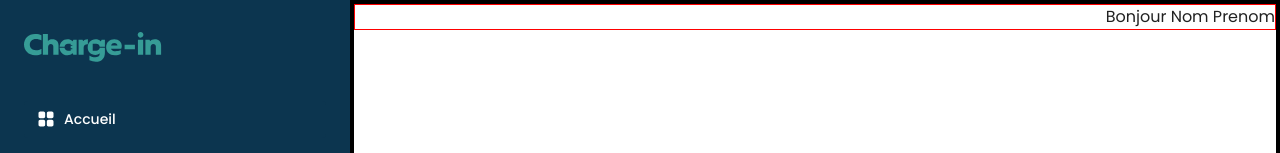
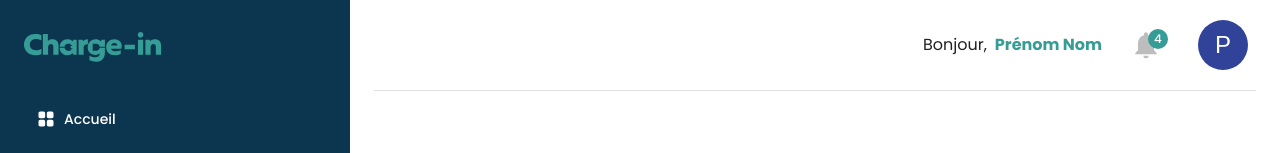
Before and after one commit to newnightcoder/charge-in, a React (Create React App) app: page /dashboard in a window 1280 px wide. Shown: the top 153 px of the page. Built offline with nearby package versions, Linux system fonts and the light colour scheme.

Commit message:
UserBanner implemented

```diff
--- a/src/components/Dashboard/DashboardComponent.tsx
+++ b/src/components/Dashboard/DashboardComponent.tsx
@@ -1,5 +1,5 @@
 import { Grid } from "@mui/material";
-import { UserBanner } from ".";
+import { UserBanner } from "./UserBanner";
 
 const Dashboard = () => {
   return (
--- a/src/components/Dashboard/UserBanner.tsx
+++ /dev/null
@@ -1,24 +0,0 @@
-import { Grid } from "@mui/material";
-
-const UserBanner = () => {
-  // A mettre dans Redux
-  const username = {
-    nom: "Nom",
-    prenom: "Prenom",
-  };
-  const salutation = `Bonjour ${username.nom} ${username.prenom}`;
-
-  return (
-    <Grid
-      container
-      item
-      sx={{ border: "1px solid red", justifyContent: "flex-end" }}
-    >
-      <Grid item>{salutation}</Grid>
-      <Grid item></Grid>
-      <Grid item></Grid>
-    </Grid>
-  );
-};
-
-export default UserBanner;
--- /dev/null
+++ b/src/components/Dashboard/UserBanner/Greeting.tsx
@@ -0,0 +1,28 @@
+import { Typography } from "@mui/material";
+
+const Greeting = () => {
+  // A mettre dans Redux
+  const username = {
+    nom: "Nom",
+    prenom: "Prénom",
+  };
+  const salutation = "Bonjour,";
+
+  return (
+    <>
+      <Typography variant="subtitle1" display={"block"}>
+        {salutation}
+      </Typography>
+      <Typography
+        variant="subtitle1"
+        display={"block"}
+        color={"emerald.main"}
+        fontWeight={700}
+      >
+        {username.prenom} {username.nom}
+      </Typography>
+    </>
+  );
+};
+
+export default Greeting;
--- /dev/null
+++ b/src/components/Dashboard/UserBanner/NotificationBtn.tsx
@@ -0,0 +1,21 @@
+import NotificationsIcon from "@mui/icons-material/Notifications";
+import { Badge, BadgeProps, IconButton, styled } from "@mui/material";
+import { grey } from "@mui/material/colors";
+
+const NotificationBtn = () => {
+  const StyledBadge = styled(Badge)<BadgeProps>(() => ({
+    "& .MuiBadge-badge": {
+      right: 4,
+      top: 10,
+    },
+  }));
+  return (
+    <IconButton aria-label="cloche">
+      <StyledBadge badgeContent={4} color="primary">
+        <NotificationsIcon sx={{ color: `${grey[400]}`, fontSize: "2rem" }} />
+      </StyledBadge>
+    </IconButton>
+  );
+};
+
+export default NotificationBtn;
--- /dev/null
+++ b/src/components/Dashboard/UserBanner/ProfileBtn.tsx
@@ -0,0 +1,24 @@
+import { Box, IconButton } from "@mui/material";
+
+const ProfileBtn = () => {
+  return (
+    <IconButton>
+      <Box
+        sx={{
+          height: "50px",
+          width: "50px",
+          borderRadius: "50%",
+          backgroundColor: "purple.main",
+          display: "flex",
+          alignItems: "center",
+          justifyContent: "center",
+          color: "#FFF",
+        }}
+      >
+        P
+      </Box>
+    </IconButton>
+  );
+};
+
+export default ProfileBtn;
--- /dev/null
+++ b/src/components/Dashboard/UserBanner/UserBanner.tsx
@@ -0,0 +1,45 @@
+import { Divider, Grid } from "@mui/material";
+import { Greeting, NotificationBtn, ProfileBtn } from ".";
+
+const UserBanner = () => {
+  return (
+    <Grid
+      container
+      item
+      direction="column"
+      rowSpacing={1.5}
+      sx={{ pt: 1.5, px: 3 }}
+    >
+      <Grid
+        container
+        item
+        width={"max-content"}
+        columnSpacing={2.5}
+        sx={{ alignSelf: "flex-end" }}
+      >
+        <Grid item sx={{ display: "flex", alignItems: "center", gap: 1 }}>
+          <Greeting />
+        </Grid>
+        <Grid
+          item
+          sx={{
+            display: "flex",
+            alignItems: "center",
+            justifyContent: "center",
+          }}
+        >
+          <NotificationBtn />
+        </Grid>
+        <Grid item>
+          <ProfileBtn />
+        </Grid>
+      </Grid>
+
+      <Grid item>
+        <Divider />
+      </Grid>
+    </Grid>
+  );
+};
+
+export default UserBanner;
--- /dev/null
+++ b/src/components/Dashboard/UserBanner/index.ts
@@ -0,0 +1,4 @@
+export { default as Greeting } from "./Greeting";
+export { default as NotificationBtn } from "./NotificationBtn";
+export { default as ProfileBtn } from "./ProfileBtn";
+export { default as UserBanner } from "./UserBanner";
--- a/src/components/Dashboard/index.ts
+++ b/src/components/Dashboard/index.ts
@@ -1 +1 @@
-export { default as UserBanner } from "./UserBanner";
+export { default as DashboardComponent } from "./DashboardComponent";
--- a/src/pages/Dashboard.tsx
+++ b/src/pages/Dashboard.tsx
@@ -26,7 +26,7 @@ const Dashboard = () => {
       >
         <Menu />
       </Box>
-      <Box sx={{ border: `4px solid black}` }}>
+      <Box>
         <DashboardComponent />
       </Box>
     </PageContainer>
```
